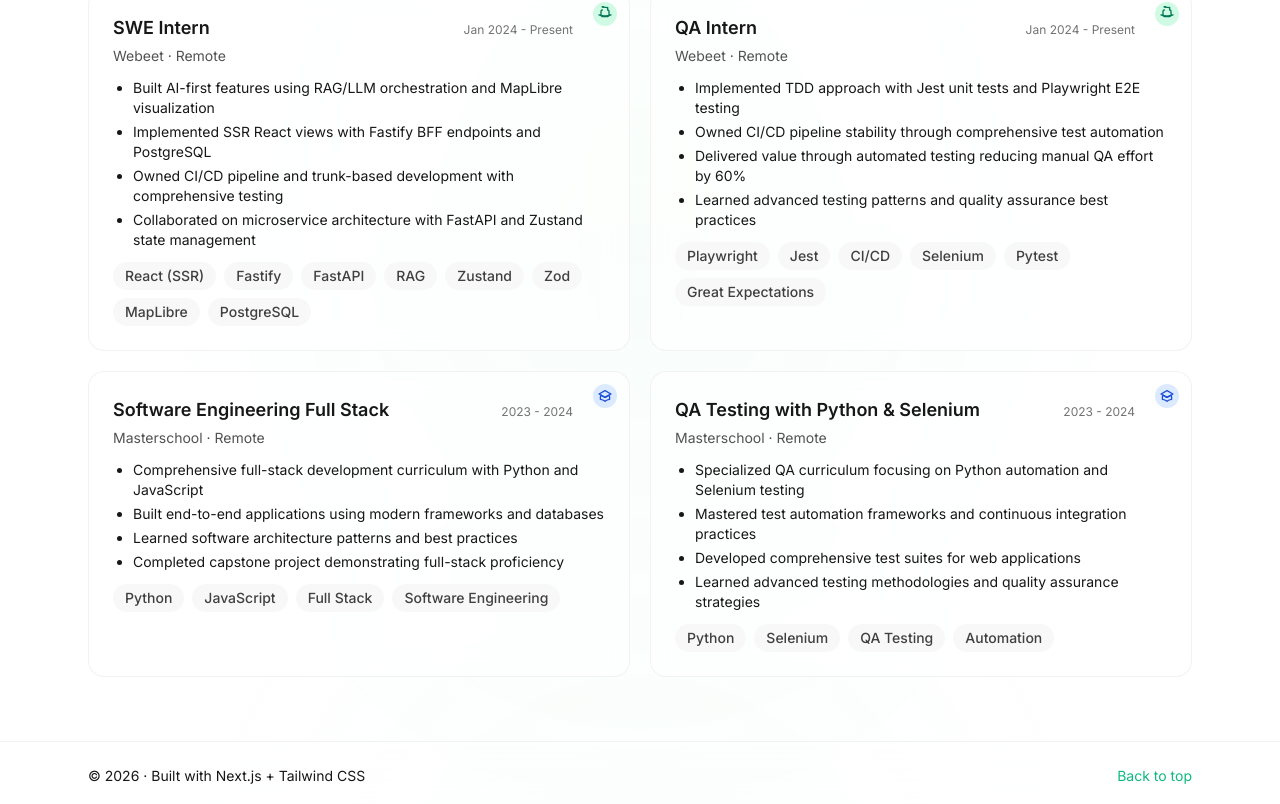
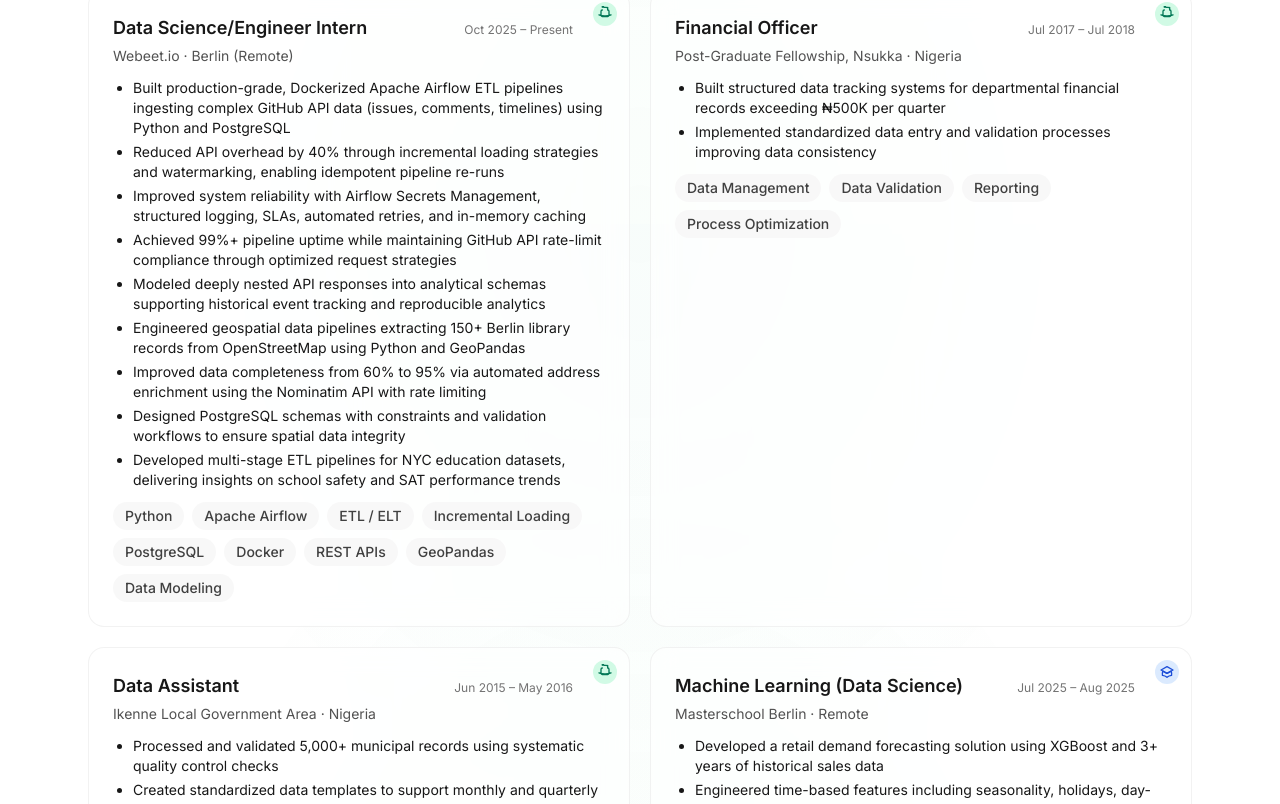
Before and after one commit to Onyi-RICH/onyinyechi-ugba-portfolio, a Next.js app: page / in a window 1280 px wide. Shown: the part 2176-2980 px from the top of the page. Built offline with nearby package versions, Linux system fonts and the light colour scheme.

Commit message:
Replace template experience with real CV experience

```diff
--- a/src/data/cv.ts
+++ b/src/data/cv.ts
@@ -1,68 +1,88 @@
 export type CvArticle = {
-  title: string;
-  org?: string;
-  location?: string;
-  period?: string;
-  bullets: string[];
-  tags?: string[];
+  title: string;      // Job title or role
+  org?: string;       // Company / institution
+  location?: string; // City / Remote
+  period?: string;   // Dates
+  bullets: string[]; // What you did
+  tags?: string[];   // Skills shown as chips
   type: 'work' | 'education';
 };
 
 export const cvArticles: CvArticle[] = [
   {
-    title: 'SWE Intern',
-    org: 'Webeet',
-    location: 'Remote',
-    period: 'Jan 2024 - Present',
+    title: 'Data Science/Engineer Intern',
+    org: 'Webeet.io',
+    location: 'Berlin (Remote)',
+    period: 'Oct 2025 – Present',
     bullets: [
-      'Built AI-first features using RAG/LLM orchestration and MapLibre visualization',
-      'Implemented SSR React views with Fastify BFF endpoints and PostgreSQL',
-      'Owned CI/CD pipeline and trunk-based development with comprehensive testing',
-      'Collaborated on microservice architecture with FastAPI and Zustand state management',
+      'Built production-grade, Dockerized Apache Airflow ETL pipelines ingesting complex GitHub API data (issues, comments, timelines) using Python and PostgreSQL',
+      'Reduced API overhead by 40% through incremental loading strategies and watermarking, enabling idempotent pipeline re-runs',
+      'Improved system reliability with Airflow Secrets Management, structured logging, SLAs, automated retries, and in-memory caching',
+      'Achieved 99%+ pipeline uptime while maintaining GitHub API rate-limit compliance through optimized request strategies',
+      'Modeled deeply nested API responses into analytical schemas supporting historical event tracking and reproducible analytics',
+      'Engineered geospatial data pipelines extracting 150+ Berlin library records from OpenStreetMap using Python and GeoPandas',
+      'Improved data completeness from 60% to 95% via automated address enrichment using the Nominatim API with rate limiting',
+      'Designed PostgreSQL schemas with constraints and validation workflows to ensure spatial data integrity',
+      'Developed multi-stage ETL pipelines for NYC education datasets, delivering insights on school safety and SAT performance trends',
     ],
-    tags: ['React (SSR)', 'Fastify', 'FastAPI', 'RAG', 'Zustand', 'Zod', 'MapLibre', 'PostgreSQL'],
+    tags: [
+      'Python',
+      'Apache Airflow',
+      'ETL / ELT',
+      'Incremental Loading',
+      'PostgreSQL',
+      'Docker',
+      'REST APIs',
+      'GeoPandas',
+      'Data Modeling',
+    ],
     type: 'work',
   },
+
   {
-    title: 'QA Intern',
-    org: 'Webeet',
-    location: 'Remote',
-    period: 'Jan 2024 - Present',
+    title: 'Financial Officer',
+    org: 'Post-Graduate Fellowship, Nsukka',
+    location: 'Nigeria',
+    period: 'Jul 2017 – Jul 2018',
     bullets: [
-      'Implemented TDD approach with Jest unit tests and Playwright E2E testing',
-      'Owned CI/CD pipeline stability through comprehensive test automation',
-      'Delivered value through automated testing reducing manual QA effort by 60%',
-      'Learned advanced testing patterns and quality assurance best practices',
+      ' Built structured data tracking systems for departmental financial records exceeding ₦500K per quarter',
+      'Implemented standardized data entry and validation processes improving data consistency',
     ],
-    tags: ['Playwright', 'Jest', 'CI/CD', 'Selenium', 'Pytest', 'Great Expectations'],
+    tags: ['Data Management', 'Data Validation', 'Reporting', 'Process Optimization'],
     type: 'work',
   },
+
   {
-    title: 'Software Engineering Full Stack',
-    org: 'Masterschool',
+    title: 'Data Assistant',
+    org: 'Ikenne Local Government Area',
+    location: 'Nigeria',
+    period: 'Jun 2015 – May 2016',
+    bullets: [
+      'Processed and validated 5,000+ municipal records using systematic quality control checks',
+      'Created standardized data templates to support monthly and quarterly reports, reducing reporting errors by 15%',
+    ],
+    tags: ['Data Quality', 'Data Processing', 'Reporting', 'Data Organization'],
+    type: 'work',
+  },
+
+  {
+    title: 'Machine Learning (Data Science)',
+    org: 'Masterschool Berlin',
     location: 'Remote',
-    period: '2023 - 2024',
+    period: 'Jul 2025 – Aug 2025',
     bullets: [
-      'Comprehensive full-stack development curriculum with Python and JavaScript',
-      'Built end-to-end applications using modern frameworks and databases',
-      'Learned software architecture patterns and best practices',
-      'Completed capstone project demonstrating full-stack proficiency',
+      'Developed a retail demand forecasting solution using XGBoost and 3+ years of historical sales data',
+      'Engineered time-based features including seasonality, holidays, day-of-week, and lag variables',
+      'Evaluated model performance using time-series validation strategies',
+      'Delivered an end-to-end forecasting pipeline supporting inventory and promotion planning',
     ],
-    tags: ['Python', 'JavaScript', 'Full Stack', 'Software Engineering'],
-    type: 'education',
-  },
-  {
-    title: 'QA Testing with Python & Selenium',
-    org: 'Masterschool',
-    location: 'Remote',
-    period: '2023 - 2024',
-    bullets: [
-      'Specialized QA curriculum focusing on Python automation and Selenium testing',
-      'Mastered test automation frameworks and continuous integration practices',
-      'Developed comprehensive test suites for web applications',
-      'Learned advanced testing methodologies and quality assurance strategies',
+    tags: [
+      'Machine Learning',
+      'Time Series Forecasting',
+      'XGBoost',
+      'Python',
+      'Feature Engineering',
     ],
-    tags: ['Python', 'Selenium', 'QA Testing', 'Automation'],
     type: 'education',
   },
 ];
```
